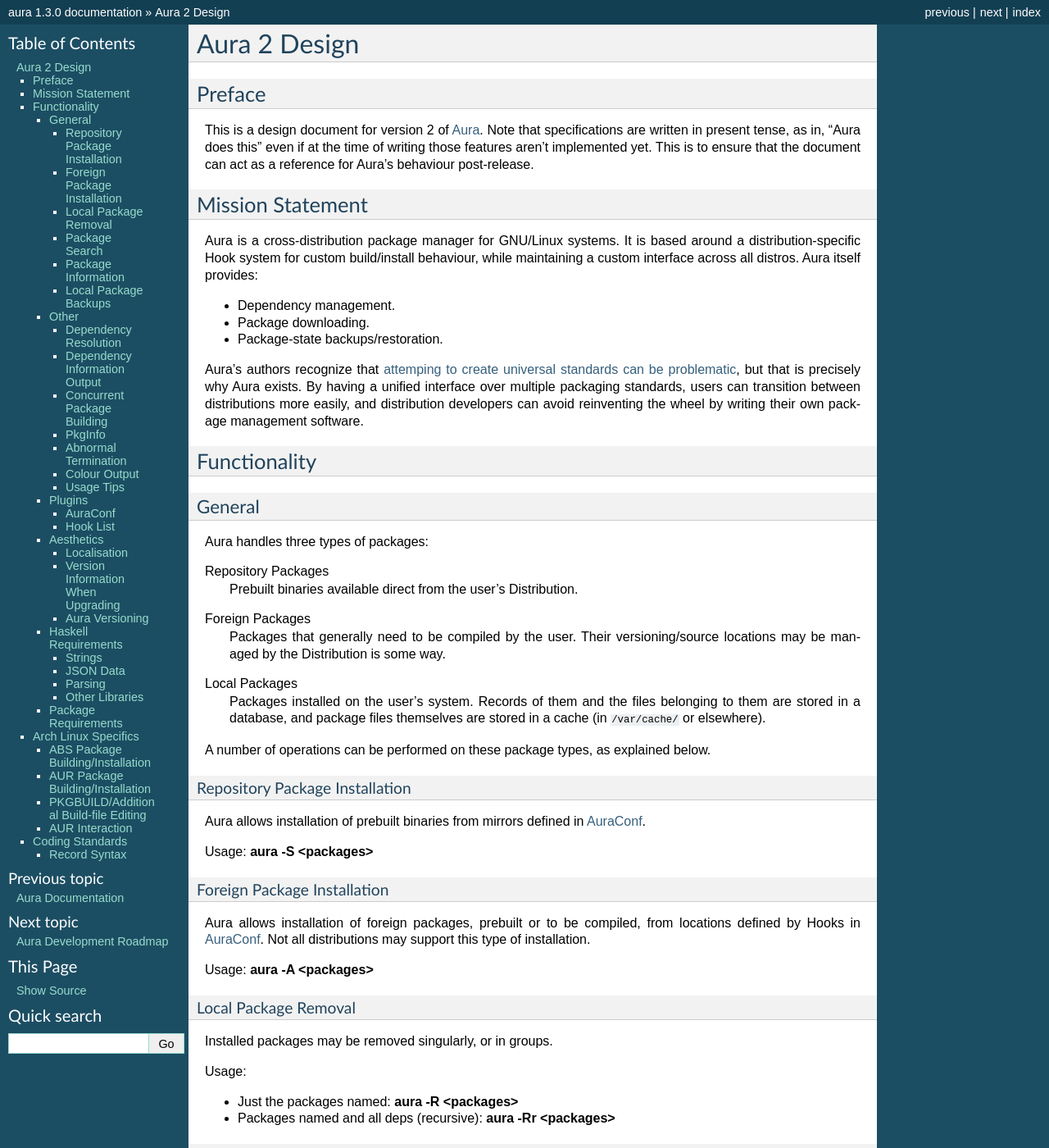
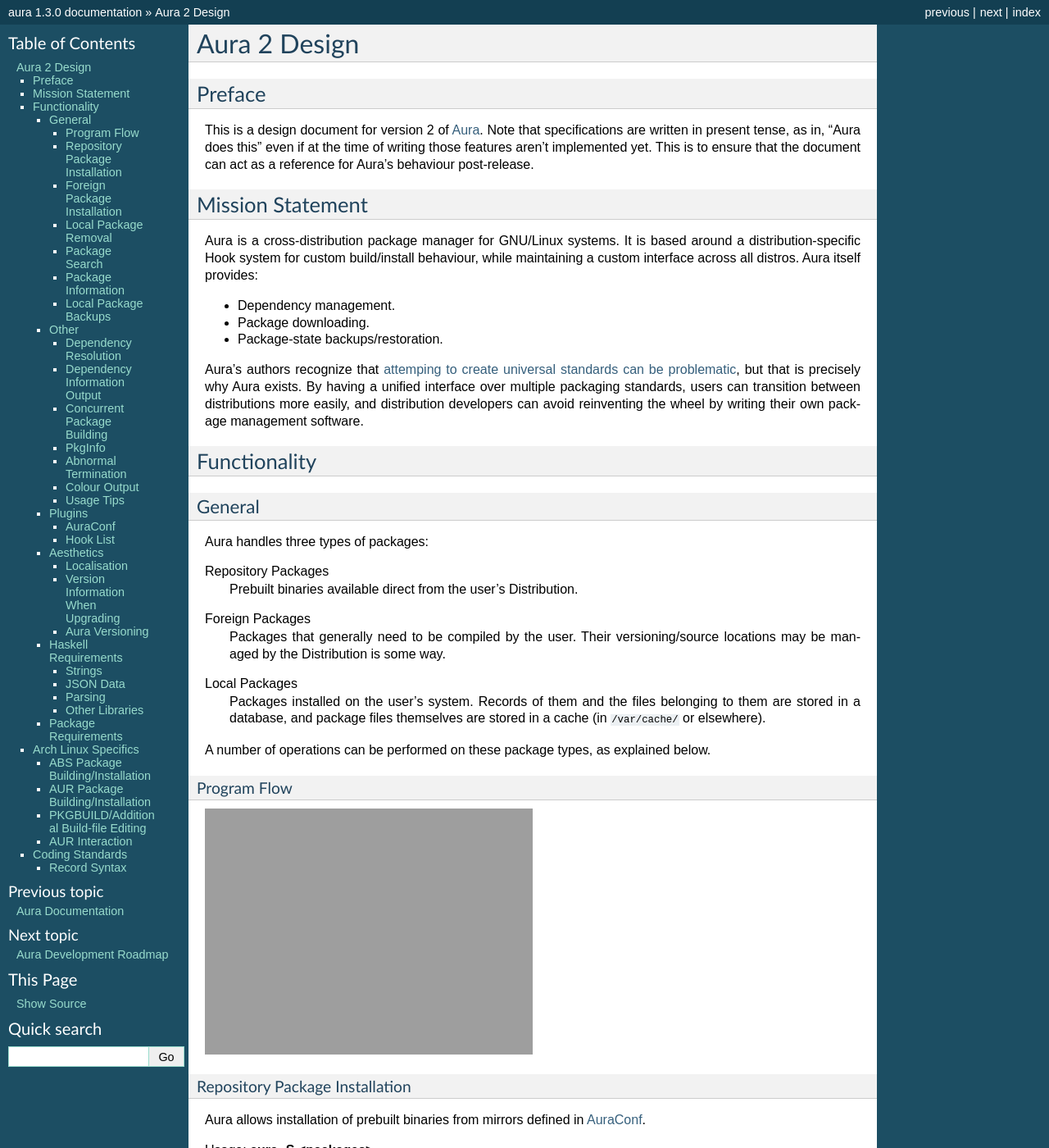
Before and after one commit to fosskers/aura, a Sphinx documentation site: the page built from doc/source/design.rst, in a window 1280 px wide and 1400 px high. Shown: the whole window at 82% size. Built offline with Sphinx 7.4.7, drawn with Linux system fonts in a browser that asks for light colours.

Commit message:
DESIGN: Added exeuction flow chart

```diff
--- a/doc/source/design.rst
+++ b/doc/source/design.rst
@@ -54,6 +54,10 @@
 
 A number of operations can be performed on these package types, as explained
 below.
+
+Program Flow
+~~~~~~~~~~~~
+.. image:: programFlow.*
 
 Repository Package Installation
 ~~~~~~~~~~~~~~~~~~~~~~~~~~~~~~~
```
Also changed, not shown: 1 other file.
